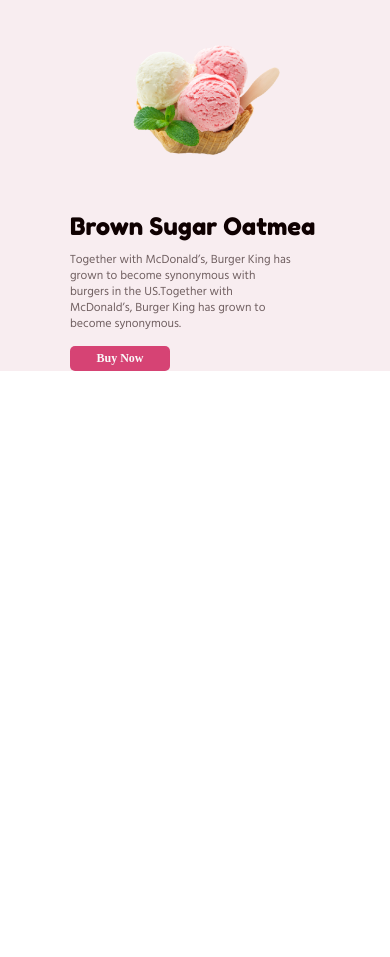
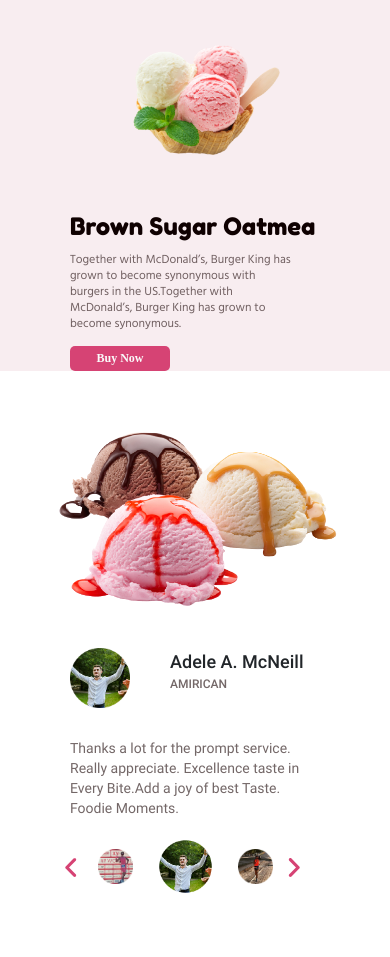
Before and after one commit to DmitriyHloshkin/ice-cream, a website: page src/index.html in a window 390 px wide. Shown: the part 806-1763 px from the top of the page. Before the commit the page ends 1177 px from the top, so only its background shows below. Drawn offline with Linux system fonts and the light colour scheme; a web font is replaced by a local one.

Commit message:
add section reviews and adapt it

```diff
--- a/src/index.html
+++ b/src/index.html
@@ -155,6 +155,108 @@
         </div>
     </section>
 
+    <section class="reviews">
+        <div class="container">
+
+            <div class="reviews__wrapp">
+                <div class="review">
+
+                    <div class="review__wrapper">
+
+                        <div class="review__info">
+
+                            <div class="review__user-info">
+                                <div class="review__photo">
+                                    <img src="image/reviews/client-1.png" alt="user-photo">
+                                </div>
+
+                                <div class="review__data">
+                                    <div class="review__name">
+                                        Adele A. McNeill
+                                    </div>
+
+                                    <div class="review__country">
+                                        AMIRICAN
+                                    </div>
+                                </div>
+                            </div>
+
+                            <div class="review__comment">
+                                Thanks a lot for the prompt service. Really appreciate. Excellence taste in Every Bite.Add a joy of best Taste. Foodie Moments.
+                            </div>
+                        </div>
+
+                        <div class="review__info">
+
+                            <div class="review__user-info">
+                                <div class="review__photo">
+                                    <img src="image/reviews/client-2.png" alt="user-photo">
+                                </div>
+
+                                <div class="review__data">
+                                    <div class="review__name">
+                                        Adele A. McNeill
+                                    </div>
+
+                                    <div class="review__country">
+                                        AMIRICAN
+                                    </div>
+                                </div>
+                            </div>
+
+                            <div class="review__comment">
+                                Thanks a lot for the prompt service. Really appreciate. Excellence taste in Every Bite.Add a joy of best Taste. Foodie Moments.
+                            </div>
+                        </div>
+
+                        <div class="review__info">
+
+                            <div class="review__user-info">
+                                <div class="review__photo">
+                                    <img src="image/reviews/client-3.png" alt="user-photo">
+                                </div>
+
+                                <div class="review__data">
+                                    <div class="review__name">
+                                        Adele A. McNeill
+                                    </div>
+
+                                    <div class="review__country">
+                                        AMIRICAN
+                                    </div>
+                                </div>
+                            </div>
+
+                            <div class="review__comment">
+                                Thanks a lot for the prompt service. Really appreciate. Excellence taste in Every Bite.Add a joy of best Taste. Foodie Moments.
+                            </div>
+                        </div>
+                    </div>
+
+                    <div class="review__users">
+                        <div class="review__user">
+                            <img src="image/reviews/client-1.png" alt="user-photo">
+                        </div>
+
+                        <div class="review__user">
+                            <img src="image/reviews/client-2.png" alt="user-photo">
+                        </div>
+
+                        <div class="review__user">
+                            <img src="image/reviews/client-3.png" alt="user-photo">
+                        </div>
+                    </div>
+
+                </div>
+
+                <div class="reviews__img">
+                    <img src="image/reviews/ice-reviews.png" alt="ice-reviews">
+                </div>
+
+            </div>
+        </div>
+    </section>
+
     <script src="js/jquery.min.js"></script>
     <script type="text/javascript" src="js/slick_slider/slick.min.js"></script>
     <script src="js/script.js"></script>
--- a/src/js/script.js
+++ b/src/js/script.js
@@ -36,4 +36,20 @@
         });
     }
 
+
+    $('.review__users').slick({
+        variableWidth: true,
+        slidesToScroll: 1,
+        asNavFor: '.review__wrapper',
+        prevArrow: '<img class="review__arrow review__arrow_left" src="icons/angle-left-solid.svg" alt="left-arrow">',
+        nextArrow: '<img class="review__arrow review__arrow_right" src="icons/angle-right-solid.svg" alt="left-arrow">',
+        centerMode: true,
+        autoplay: true
+    });
+
+    $('.review__wrapper').slick({
+        variableWidth: true,
+        arrows: false,
+    });
+
 });
--- /dev/null
+++ b/src/sass/blocks/_review.scss
@@ -0,0 +1,196 @@
+.review {
+    width: 331px;
+    position: relative;
+
+    &__users {
+        .slick {
+            &-list {
+                width: 230px;
+                height: 60px;
+            }
+
+            &-track {
+                height: 100%;
+                display: flex;
+                justify-content: center;
+                align-items: center;
+            }
+
+            &-center {
+                transform: scale(1.5);
+            }
+        }
+    }
+
+    &__user {
+
+        width: 35px;
+        height: 35px;
+        margin-right: 35px;
+        img {
+            width: 100%;
+            height: 100%;
+        }
+    }
+
+    &__arrow{
+        position: absolute;
+        width: 25px;
+        height: 25px;
+
+        &:hover {
+            cursor: pointer;
+        }
+
+        &_left {
+            left: -29px;
+            top: 40%;
+        }
+
+        &_right {
+            right: 68px;
+            top: 31%;
+        }
+    }
+
+    &__wrapper {
+        margin-bottom: 15px;
+
+        .slick {
+            &-list {
+                width: 331px;
+                min-height: 174px;
+            }
+
+            &-track {
+                height: 100%;
+                display: flex;
+                justify-content: center;
+                align-items: center;
+            }
+
+
+        }
+    }
+
+    &__info {
+        display: flex;
+        flex-direction: column;
+        width: 332px;
+    }
+
+    &__user-info {
+        display: flex;
+        justify-content: flex-start;
+        margin-bottom: 30px;
+    }
+
+    &__photo {
+        width: 60px;
+        height: 60px;
+        margin-right: 40px;
+
+        img {
+            width: 100%;
+            height: 100%;
+        }
+    }
+
+    &__name {
+        font-weight: 500;
+        font-size: 24px;
+    }
+
+    &__country {
+        font-weight: 500;
+        font-size: 12px;
+        color: $grey-color;
+    }
+
+    &__comment {
+        font-weight: 400;
+        font-size: 16px;
+        line-height: 24px;
+        color: $grey-color;
+    }
+}
+
+
+@media (max-width: 1200px) {
+    .review {
+        width:300px;
+
+        &__arrow {
+
+            &_left {
+                left: -11px;
+                top: 31%;
+            }
+
+            &_right {
+                right: 58px;
+                top: 29%;
+            }
+        }
+
+        &__wrapper {
+            .slick {
+                &-list {
+                    width: 300px;
+                }
+            }
+        }
+
+        &__info {
+            width: 300px;
+        }
+    }
+}
+
+@media (max-width: 767px) {
+    .review {
+        order: 1;
+    }
+}
+
+@media (max-width: 575px) {
+    .review {
+        width: 250px;
+        &__wrapper {
+            margin-bottom: 15px;
+
+            .slick {
+                &-list {
+                    width: 250px;
+                }
+            }
+        }
+
+        &__arrow {
+            &_right {
+                right: 14px;
+                top: 31%;
+            }
+        }
+
+        &__info {
+            width: 250px;
+        }
+
+        &__name {
+            font-weight: 500;
+            font-size: 18px;
+        }
+
+        &__country {
+            font-weight: 500;
+            font-size: 12px;
+        }
+
+        &__comment {
+            font-weight: 400;
+            font-size: 14px;
+            line-height: 20px;
+        }
+    }
+}
--- /dev/null
+++ b/src/sass/blocks/_reviews.scss
@@ -0,0 +1,63 @@
+.reviews {
+    min-height: 600px;
+    padding: 112px 0 150px 0;
+
+    &__wrapp {
+        display: flex;
+        justify-content: space-around;
+        align-items: center;
+    }
+
+    &__img {
+        width: 588px;
+        height: 442px;
+        img {
+            width: 100%;
+            height: 100%;
+        }
+    }
+}
+
+@media (max-width: 1200px) {
+    .reviews {
+        &__img {
+            width: 500px;
+            height: 400px;
+        }
+    }
+}
+
+@media (max-width: 991px) {
+    .reviews {
+        min-height: 500px;
+        padding: 85px 0 60px 0;
+
+        &__img {
+            width: 400px;
+            height: 300px;
+        }
+    }
+}
+
+@media (max-width: 767px) {
+    .reviews {
+        padding: 40px 0 60px 0;
+        &__wrapp {
+            flex-direction: column;
+        }
+
+        &__img {
+            margin-bottom: 20px;
+        }
+    }
+}
+
+@media (max-width: 575px) {
+    .reviews {
+
+        &__img {
+            width: 300px;
+            height: 217px;
+        }
+    }
+}
--- a/src/sass/style.scss
+++ b/src/sass/style.scss
@@ -45,3 +45,5 @@
 @import 'blocks/benefit';
 @import 'blocks/arrows';
 @import 'blocks/day-product';
+@import 'blocks/reviews';
+@import 'blocks/review';
```
Also changed, not shown: src/css/style.min.css, src/icons/angle-left-solid.svg (added), src/icons/angle-right-solid.svg (added).
